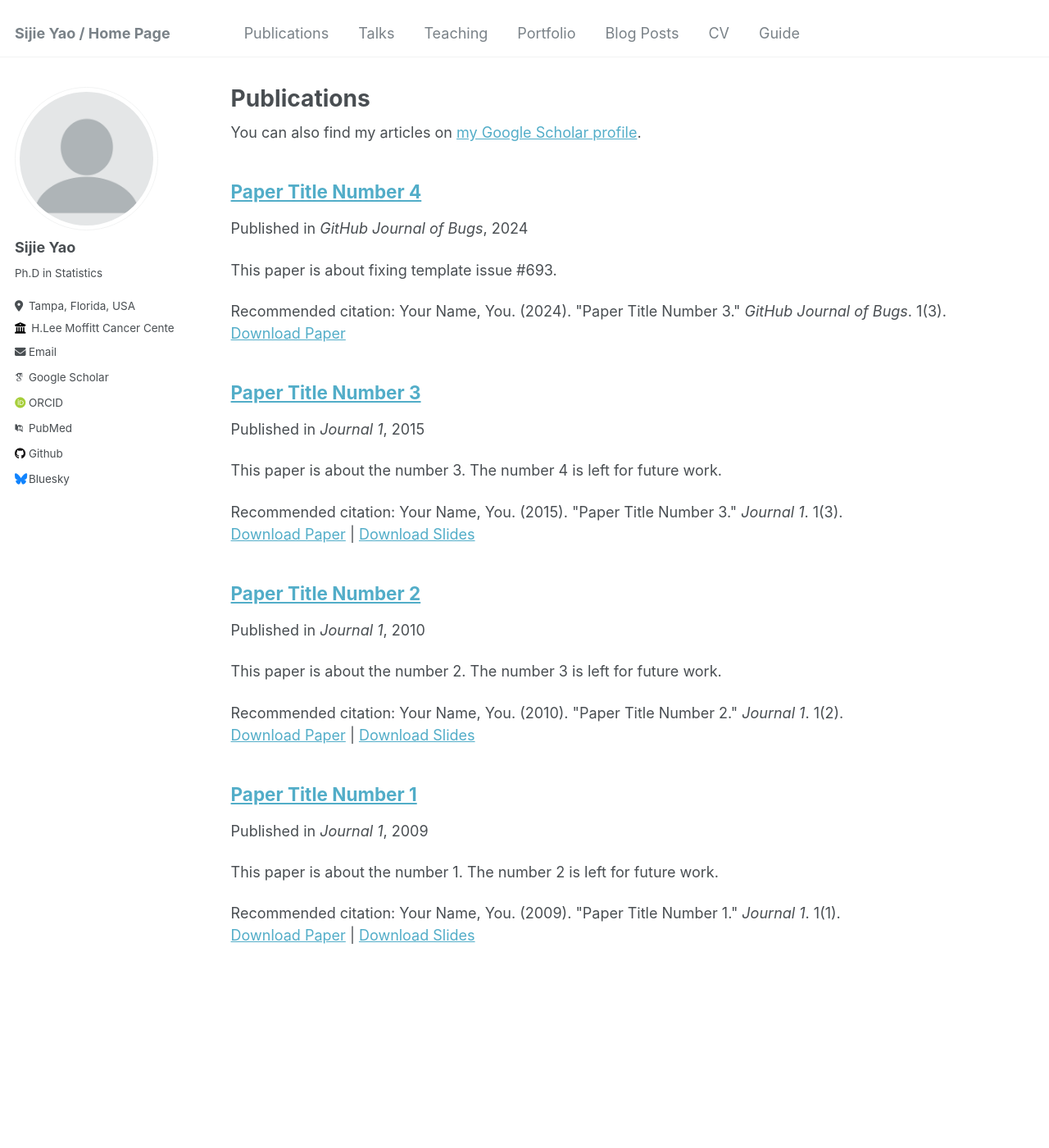
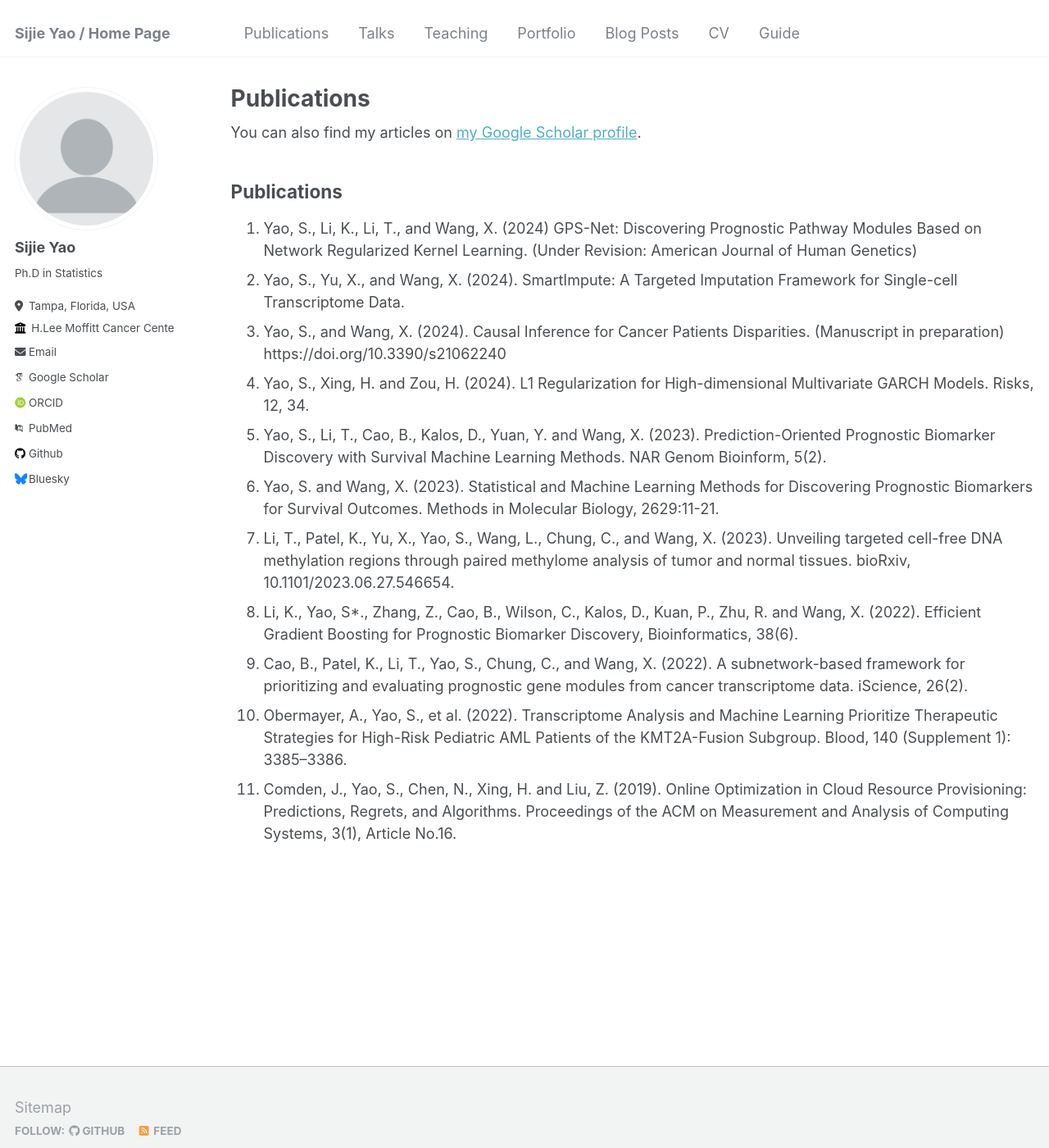
Before and after one commit to topycyao/SY, a Jekyll site: the page built from _pages/publications.md, in a window 1280 px wide and 1400 px high. Shown: the whole window at 82% size. Built offline with Jekyll 4.4.1, drawn with Linux system fonts in a browser that asks for light colours; some web fonts are replaced.

Commit message:
Update publications.md

```diff
--- a/_pages/publications.md
+++ b/_pages/publications.md
@@ -9,8 +9,16 @@ author_profile: true
   <div class="wordwrap">You can also find my articles on <a href="{{site.author.googlescholar}}">my Google Scholar profile</a>.</div>
 {% endif %}
 
-{% include base_path %}
-
-{% for post in site.publications reversed %}
-  {% include archive-single.html %}
-{% endfor %}
+## Publications
+1. Yao, S., Li, K., Li, T., and Wang, X. (2024) GPS-Net: Discovering Prognostic Pathway Modules Based on Network Regularized Kernel Learning. (Under Revision: American Journal of Human Genetics)
+2. Yao, S., Yu, X., and Wang, X. (2024). SmartImpute: A Targeted Imputation Framework for Single-cell Transcriptome Data.
+3. Yao, S., and Wang, X. (2024). Causal Inference for Cancer Patients Disparities. (Manuscript in preparation)
+https://doi.org/10.3390/s21062240
+4. Yao, S., Xing, H. and Zou, H. (2024). L1 Regularization for High-dimensional Multivariate GARCH Models. Risks, 12, 34.
+5. Yao, S., Li, T., Cao, B., Kalos, D., Yuan, Y. and Wang, X. (2023). Prediction-Oriented Prognostic Biomarker Discovery with Survival Machine Learning Methods. NAR Genom Bioinform, 5(2).
+6. Yao, S. and Wang, X. (2023). Statistical and Machine Learning Methods for Discovering Prognostic Biomarkers for Survival Outcomes. Methods in Molecular Biology, 2629:11-21.
+7. Li, T., Patel, K., Yu, X., Yao, S., Wang, L., Chung, C., and Wang, X. (2023). Unveiling targeted cell-free DNA methylation regions through paired methylome analysis of tumor and normal tissues. bioRxiv, 10.1101/2023.06.27.546654.
+8. Li, K., Yao, S*., Zhang, Z., Cao, B., Wilson, C., Kalos, D., Kuan, P., Zhu, R. and Wang, X. (2022). Efficient Gradient Boosting for Prognostic Biomarker Discovery, Bioinformatics, 38(6).
+9. Cao, B., Patel, K., Li, T., Yao, S., Chung, C., and Wang, X. (2022). A subnetwork-based framework for prioritizing and evaluating prognostic gene modules from cancer transcriptome data. iScience, 26(2).
+10. Obermayer, A., Yao, S., et al. (2022). Transcriptome Analysis and Machine Learning Prioritize Therapeutic Strategies for High-Risk Pediatric AML Patients of the KMT2A-Fusion Subgroup. Blood, 140 (Supplement 1): 3385–3386.
+11. Comden, J., Yao, S., Chen, N., Xing, H. and Liu, Z. (2019). Online Optimization in Cloud Resource Provisioning: Predictions, Regrets, and Algorithms. Proceedings of the ACM on Measurement and Analysis of Computing Systems, 3(1), Article No.16.
```
